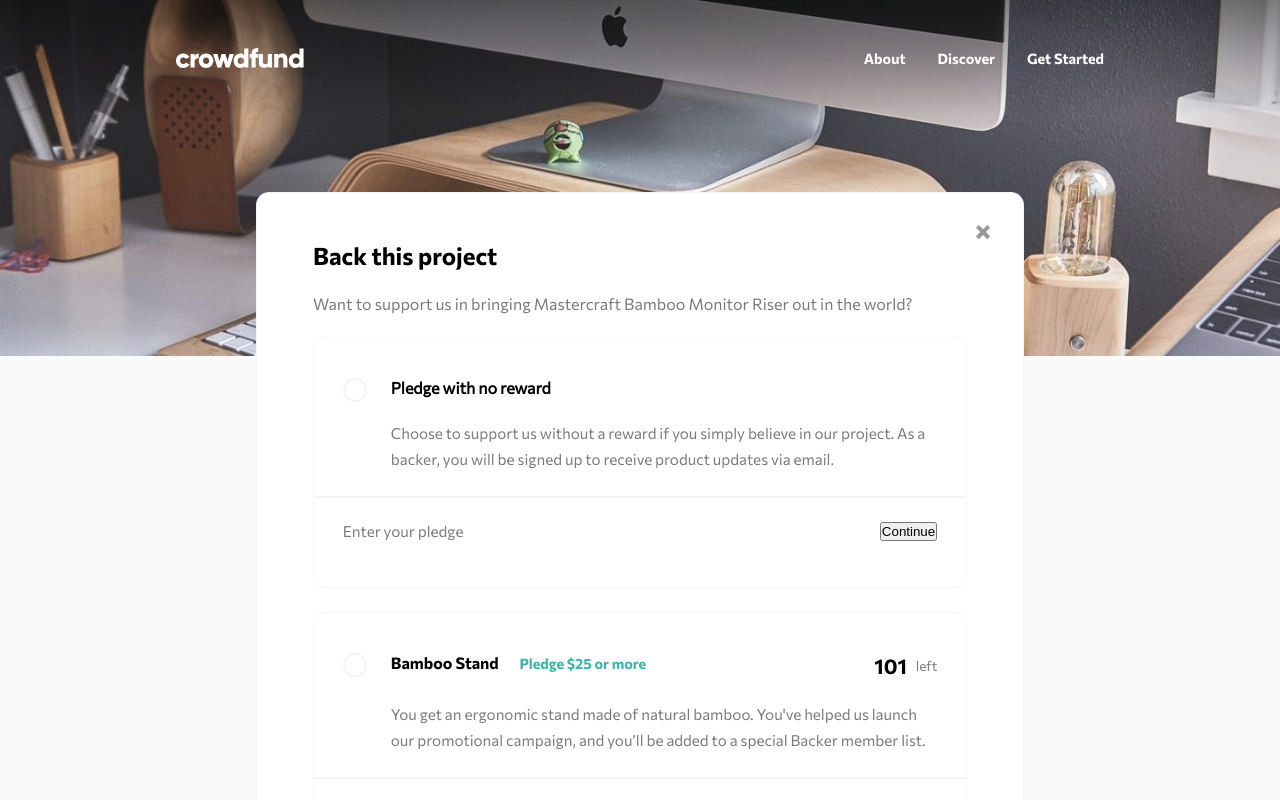
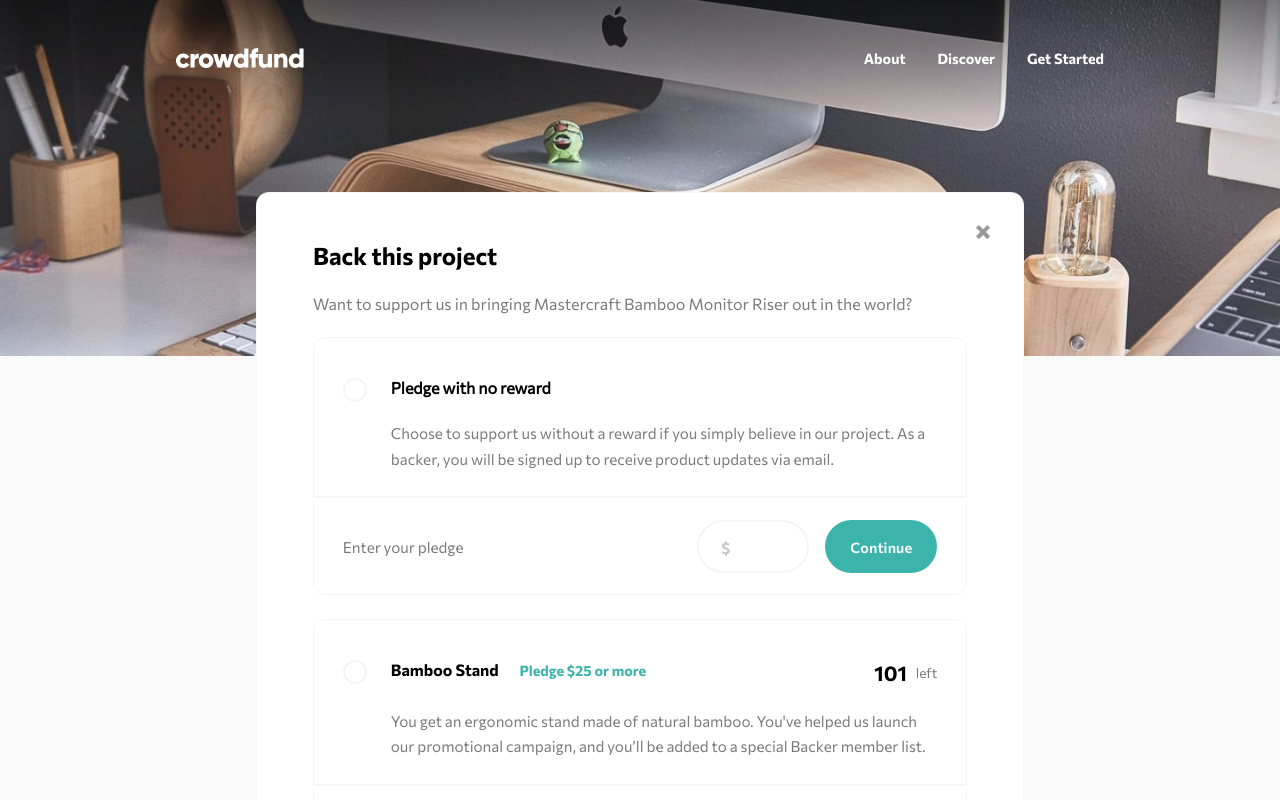
Before and after one commit to 0-BSCode/crowdfunding-product-page, a React (Create React App) app: page / in a window 1280 px wide. Shown: the top 800 px of the page. Built offline with nearby package versions, Linux system fonts and the light colour scheme.

Commit message:
Finished styles for support popup

```diff
--- a/src/assets/components/Popup/Support.js
+++ b/src/assets/components/Popup/Support.js
@@ -63,7 +63,7 @@ const Support = () => {
                         Enter your pledge
                     </p>
                     <form className="payment__form">
-                        <input type="text" className="payment__input"/>
+                        <input type="text" className="payment__input" value="25"/>
                         <button type="submit" className="payment__submit">
                             Continue
                         </button>
--- a/src/assets/styles/styles.css
+++ b/src/assets/styles/styles.css
@@ -389,7 +389,8 @@
 }
 .support__options {
   display: grid;
-  grid-template-rows: repeat(4, 1fr);
+  grid-template-rows: repeat(4, -webkit-fit-content);
+  grid-template-rows: repeat(4, fit-content);
   grid-row-gap: 1.5rem;
 }
 
@@ -397,13 +398,13 @@
 .option {
   border: 0.1rem solid whitesmoke;
   border-radius: 0.8rem;
-  padding: 2.5rem 1.8rem;
+  padding: 2.5rem 1.8rem 1.3rem 1.8rem;
   position: relative;
   display: block;
   /* Hide default radio button */
   /* Create custom radio button */
 }
-.option input {
+.option > input {
   position: absolute;
   opacity: 0;
   cursor: pointer;
@@ -513,6 +514,45 @@
   color: #7a7a7a;
   font-size: 0.95rem;
 }
+.payment__form {
+  position: relative;
+}
+.payment__form::after {
+  position: absolute;
+  content: "$";
+  top: 50%;
+  left: 1.5rem;
+  transform: translate(0%, -50%);
+  color: #7a7a7a;
+  font-family: CommissionerB;
+  opacity: 0.4;
+}
+.payment__input, .payment__submit {
+  height: 3.3rem;
+  width: 7rem;
+  border-radius: 1.8rem;
+  border: none;
+}
+.payment__input {
+  margin-right: 1rem;
+  border: solid 0.15rem whitesmoke;
+  text-align: center;
+  font-family: CommissionerB;
+  font-size: 0.9rem;
+  position: relative;
+}
+.payment__submit {
+  background-color: #3cb4ac;
+  color: white;
+  font-family: CommissionerSB;
+  letter-spacing: 0.01rem;
+  font-size: 0.9rem;
+  transition: all 0.2s;
+}
+.payment__submit:hover {
+  background-color: #147b74;
+  cursor: pointer;
+}
 
 .attribution {
   font-size: 11px;
--- a/src/assets/styles/styles.scss
+++ b/src/assets/styles/styles.scss
@@ -407,7 +407,7 @@
 
     &__options {
         display: grid;
-        grid-template-rows: repeat(4, 1fr);
+        grid-template-rows: repeat(4, fit-content);
         grid-row-gap: 1.5rem;
     }
 }
@@ -417,12 +417,12 @@
 .option {
     border: 0.1rem solid hsl(0,0,96%);
     border-radius: 0.8rem;
-    padding: 2.5rem 1.8rem;
+    padding: 2.5rem 1.8rem 1.3rem 1.8rem;
     position: relative;
     display: block;
 
     /* Hide default radio button */
-    & input {
+    & > input {
         position: absolute;
         opacity: 0;
         cursor: pointer;
@@ -555,6 +555,52 @@
         color: colors.$dark-gray;
         font-size: 0.95rem;
     }
+
+    &__form {
+        position: relative;
+
+        &::after {
+            position: absolute;
+            content: "$";
+            top: 50%;
+            left: 1.5rem;
+            transform: translate(0%, -50%);
+            color: colors.$dark-gray;
+            font-family: CommissionerB;
+            opacity: 0.4;
+        }
+    }
+
+    &__input,
+    &__submit {
+        height: 3.3rem;
+        width: 7rem;
+        border-radius: 1.8rem;
+        border: none;
+    }
+
+    &__input {
+        margin-right: 1rem;
+        border: solid 0.15rem whitesmoke;
+        text-align: center;
+        font-family: CommissionerB;
+        font-size: 0.9rem;
+        position: relative;
+    }
+
+    &__submit {
+        background-color: colors.$moderate-cyan;
+        color: white;
+        font-family: CommissionerSB;
+        letter-spacing: 0.01rem;
+        font-size: 0.9rem;
+        transition: all 0.2s;
+
+        &:hover {
+            background-color: colors.$dark-cyan;
+            cursor: pointer;
+        }
+    }
 }
 .attribution {
     font-size: 11px;
```
Also changed, not shown: 1 other file (tests, documents, lock files or other folders).
